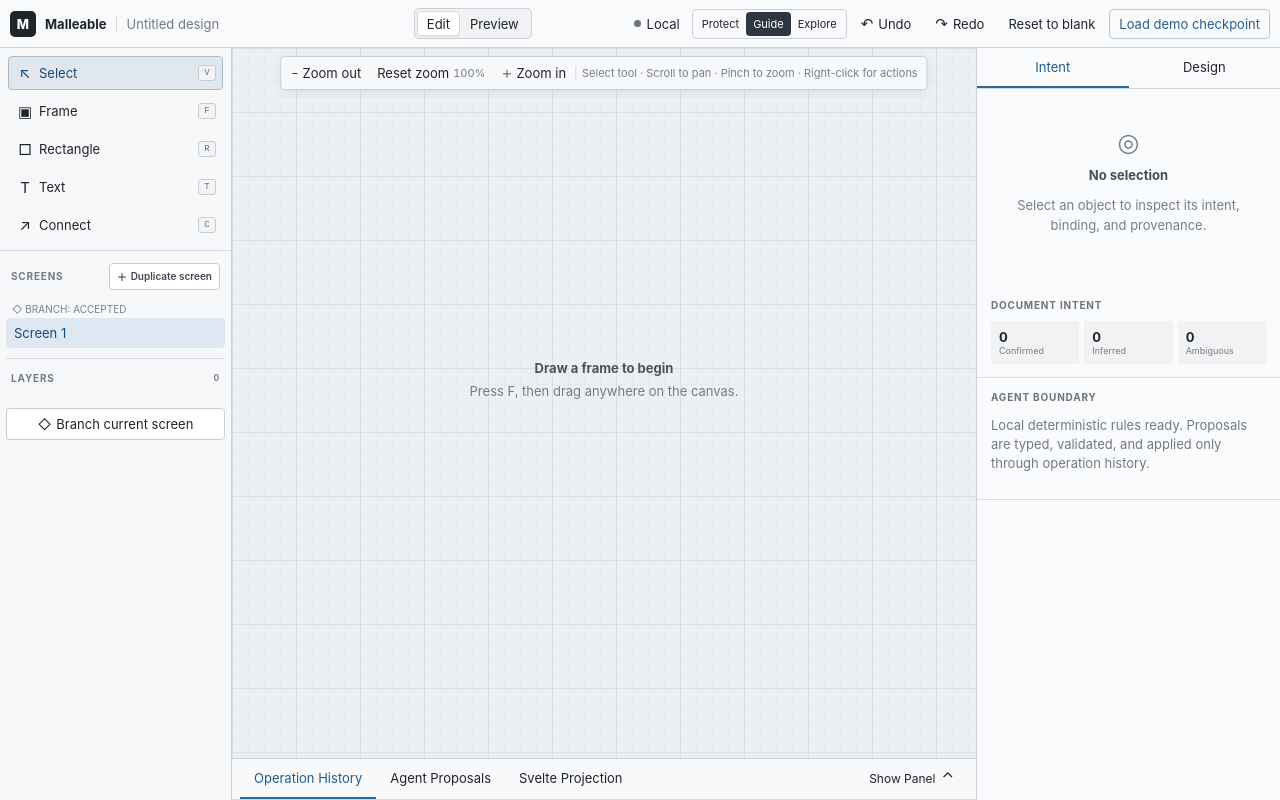
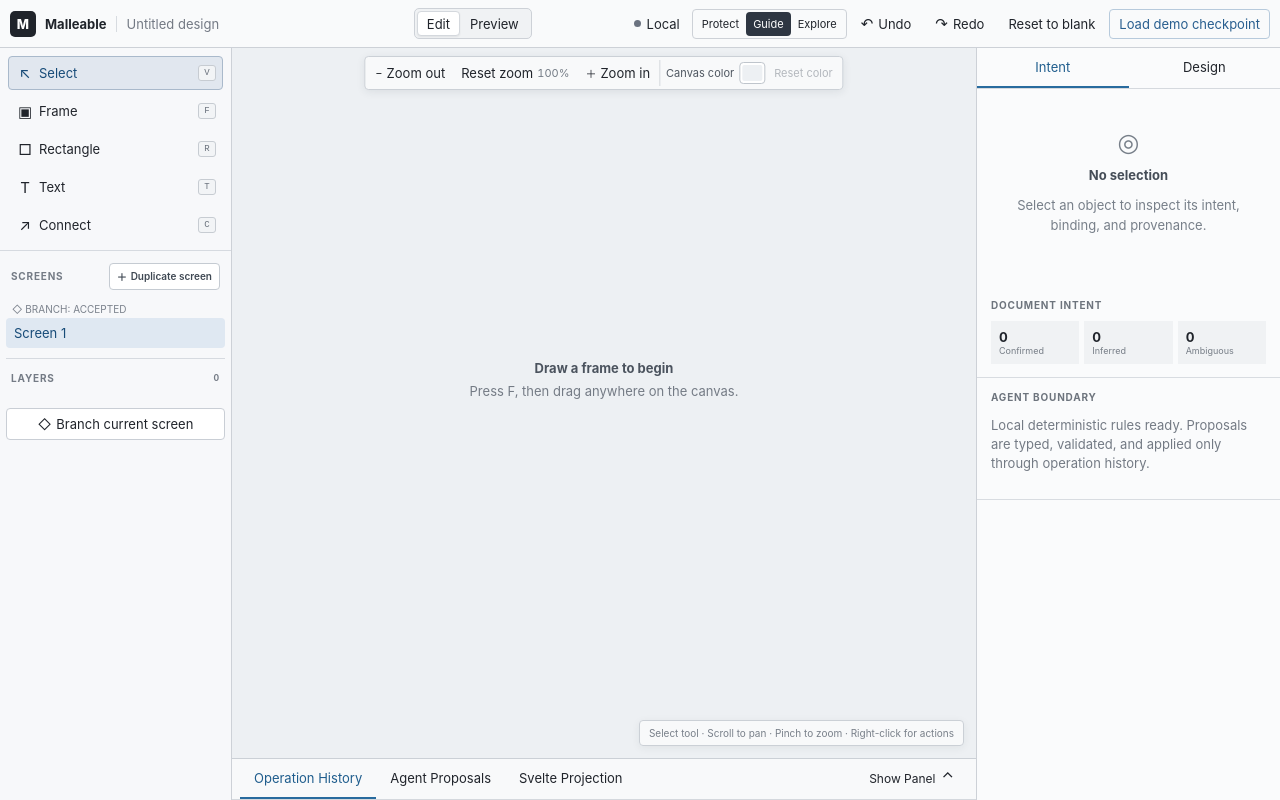
Before and after one commit to richard-parayno/codesign, a SvelteKit app: page / in a window 1280 px wide. Built offline with nearby package versions, Linux system fonts and the light colour scheme.

Commit message:
change background from transparent grid to user-editable solid color

```diff
--- a/src/routes/+page.svelte
+++ b/src/routes/+page.svelte
@@ -15,6 +15,8 @@
   import { componentRegistry } from '$lib/design-system/registry';
 
   type Tool = 'select' | 'frame' | 'rectangle' | 'text' | 'connect';
+  const DEFAULT_CANVAS_BACKGROUND = '#edf0f3';
+  const CANVAS_BACKGROUND_KEY = 'malleable.canvas-background.v1';
   let tool: Tool = 'select';
   let selection: string[] = [];
   let proposal: ProposedOperation | null = null;
@@ -27,6 +29,7 @@
   let inspectorTab: 'intent' | 'design' = 'intent';
   let zoom = 1;
   let pan = { x: 0, y: 0 };
+  let canvasBackground = DEFAULT_CANVAS_BACKGROUND;
   let contextMenu: { x: number; y: number; nodeId?: string } | null = null;
   let contextMenuElement: HTMLDivElement;
   let draft: Bounds | null = null;
@@ -73,6 +76,13 @@
 
   onMount(() => {
     documentStore.restore();
+    try {
+      const savedBackground = localStorage.getItem(CANVAS_BACKGROUND_KEY);
+      if (savedBackground && /^#[0-9a-f]{6}$/i.test(savedBackground))
+        canvasBackground = savedBackground;
+    } catch {
+      // The editor still works when browser storage is unavailable.
+    }
     restored = true;
     fetch('/api/agent/status')
       .then((response) => response.json())
@@ -146,6 +156,15 @@
   function uid(prefix: string) {
     idCounter += 1;
     return `${prefix}-${Date.now().toString(36)}-${idCounter}`;
+  }
+  function setCanvasBackground(value: string) {
+    if (!/^#[0-9a-f]{6}$/i.test(value)) return;
+    canvasBackground = value;
+    try {
+      localStorage.setItem(CANVAS_BACKGROUND_KEY, value);
+    } catch {
+      // Keep the in-memory preference when browser storage is unavailable.
+    }
   }
   function apply(operation: DesignOperation) {
     try {
@@ -657,16 +676,29 @@
         }}>Reset zoom <span class="zoom-value">{Math.round(zoom * 100)}%</span></button
       ><button onclick={() => (zoom = Math.min(2, zoom + 0.1))}
         ><span aria-hidden="true">＋</span>Zoom in</button
-      ><span class="mode-hint"
-        >{preview
-          ? 'Click a connected object to navigate · Esc to exit'
-          : `${tool[0].toUpperCase() + tool.slice(1)} tool · Scroll to pan · Pinch to zoom · Right-click for actions`}</span
+      ><label class="canvas-color-control"
+        ><span>Canvas color</span><input
+          type="color"
+          aria-label="Canvas color"
+          value={canvasBackground}
+          oninput={(event) => setCanvasBackground(event.currentTarget.value)}
+        /></label
+      ><button
+        class="reset-canvas-color"
+        disabled={canvasBackground === DEFAULT_CANVAS_BACKGROUND}
+        onclick={() => setCanvasBackground(DEFAULT_CANVAS_BACKGROUND)}>Reset color</button
       >
+    </div>
+    <div class="canvas-help">
+      {preview
+        ? 'Click a connected object to navigate · Esc to exit'
+        : `${tool[0].toUpperCase() + tool.slice(1)} tool · Scroll to pan · Pinch to zoom · Right-click for actions`}
     </div>
     <svg
       class="canvas"
       role="application"
       aria-label="Design canvas"
+      style={`background-color:${canvasBackground}`}
       onpointerdown={canvasDown}
       onpointermove={canvasMove}
       onpointerup={canvasUp}
@@ -677,19 +709,6 @@
       onwheel={wheel}
       oncontextmenu={(event) => openContextMenu(event)}
     >
-      <defs
-        ><pattern id="smallGrid" width="16" height="16" patternUnits="userSpaceOnUse"
-          ><path d="M 16 0 L 0 0 0 16" fill="none" stroke="#d7dbe0" stroke-width="0.5" /></pattern
-        ><pattern id="grid" width="64" height="64" patternUnits="userSpaceOnUse"
-          ><rect width="64" height="64" fill="url(#smallGrid)" /><path
-            d="M 64 0 L 0 0 0 64"
-            fill="none"
-            stroke="#c5cad1"
-            stroke-width="0.75"
-          /></pattern
-        ></defs
-      >
-      <rect width="100%" height="100%" fill="url(#grid)" pointer-events="none" />
       <g transform={`translate(${pan.x} ${pan.y}) scale(${zoom})`}>
         {#each document.transitions.filter((item) => document.nodes[item.sourceNodeId]?.screenId === document.activeScreenId) as transition}<path
             class="transition"
@@ -1424,8 +1443,8 @@
     display: block;
     width: 100%;
     height: calc(100% - 42px);
-    background: #edf0f3;
     touch-action: none;
+    transition: background-color 0.12s ease;
   }
   .canvas-toolbar {
     position: absolute;
@@ -1444,7 +1463,6 @@
     background: #f9fafbef;
     box-shadow: 0 2px 8px #1f293716;
     white-space: nowrap;
-    overflow-x: auto;
   }
   .canvas-toolbar button {
     height: 26px;
@@ -1471,9 +1489,61 @@
     color: #727a84;
     font-variant-numeric: tabular-nums;
   }
-  .canvas-toolbar .mode-hint {
+  .canvas-color-control {
+    height: 26px;
+    display: inline-flex;
+    align-items: center;
+    gap: 5px;
+    padding-left: 6px;
+    border-left: 1px solid #d4d8dd;
+    color: #4f5761;
+    font-size: 11px;
+    cursor: pointer;
+  }
+  .canvas-color-control > span {
+    padding: 0;
+  }
+  .canvas-color-control input {
+    width: 26px;
+    height: 22px;
+    border: 1px solid #bfc5cc;
+    border-radius: 4px;
+    background: white;
+    padding: 2px;
+    cursor: pointer;
+  }
+  .canvas-color-control input::-webkit-color-swatch-wrapper {
+    padding: 0;
+  }
+  .canvas-color-control input::-webkit-color-swatch {
+    border: 0;
+    border-radius: 2px;
+  }
+  .canvas-toolbar .reset-canvas-color {
+    color: #616974;
+    font-size: 11px;
+  }
+  .canvas-toolbar .reset-canvas-color:disabled {
+    opacity: 0.45;
+    cursor: default;
+  }
+  .canvas-help {
+    position: absolute;
+    z-index: 4;
+    right: 12px;
+    bottom: 54px;
+    max-width: calc(100% - 24px);
+    padding: 6px 9px;
+    border: 1px solid #cbd0d6;
+    border-radius: 4px;
+    background: #f9fafbef;
     color: #787f89;
-    border-left: 1px solid #d4d8dd;
+    box-shadow: 0 2px 8px #1f293710;
+    font-size: 10px;
+    white-space: nowrap;
+    overflow: hidden;
+    text-overflow: ellipsis;
+    pointer-events: none;
   }
   .node {
     vector-effect: non-scaling-stroke;
```
